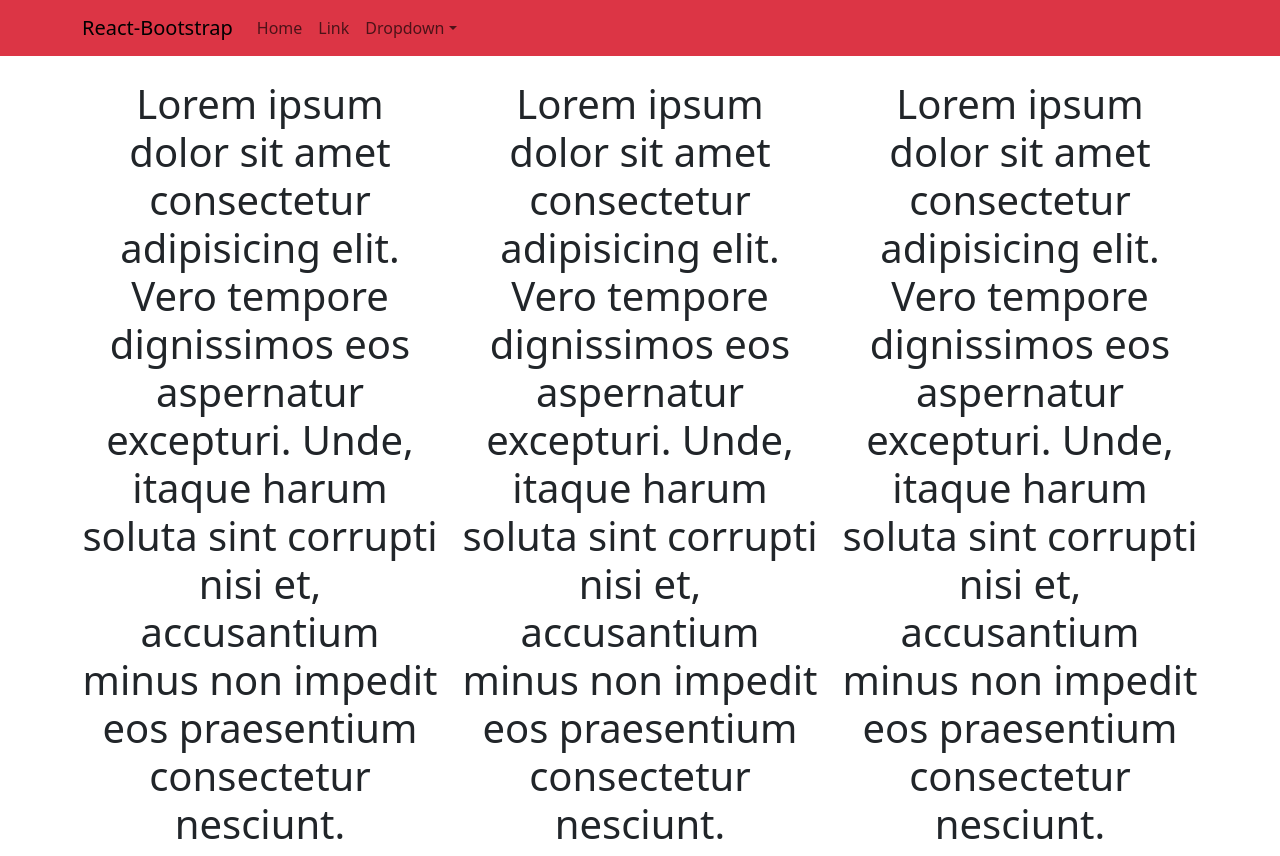
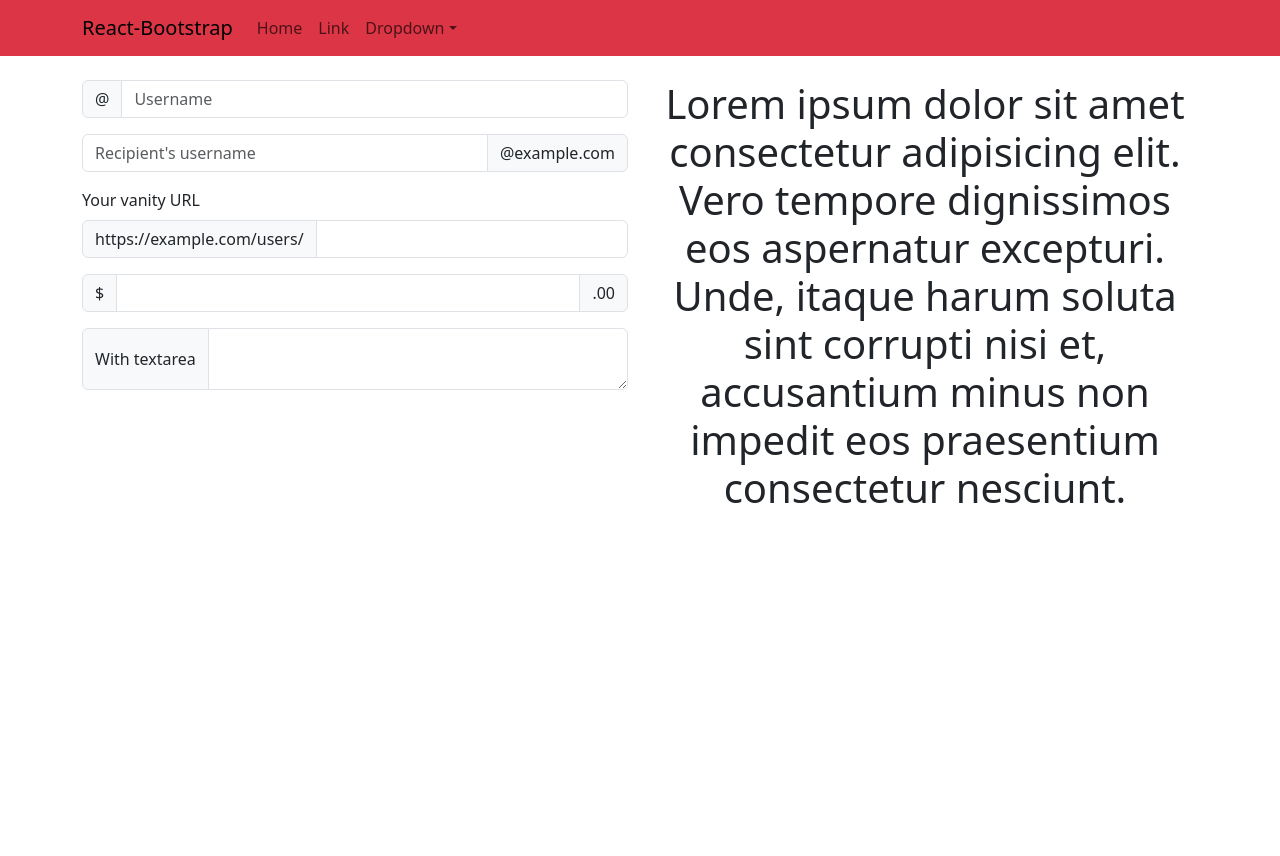
Before and after one commit to datrujillog/TrujiReact, a React (Vite) app in the folder TrujiReact/: page / in a window 1280 px wide. After the commit the page ends 800 px from the top, so only its background shows below. Built offline with nearby package versions, Linux system fonts and the light colour scheme.

Commit message:
chore: Refactor contact component and update layout in contact.tsx

```diff
--- a/TrujiReact/src/components/contact.tsx
+++ b/TrujiReact/src/components/contact.tsx
@@ -5,12 +5,17 @@ import Row from 'react-bootstrap/Row';
 import Col from 'react-bootstrap/Col';
 
 function Contact() {
+
+
+
+
+
     return (
         <>
             <Container className='mt-4'>
                 <Row>
-                    {/* <Col
-                       lg={6}
+                    <Col
+                       lg={6} xs={12}
                         className='mx-auto'>
                         <InputGroup className="mb-3">
                             <InputGroup.Text id="basic-addon1">@</InputGroup.Text>
@@ -48,22 +53,22 @@ function Contact() {
                             <InputGroup.Text>With textarea</InputGroup.Text>
                             <Form.Control as="textarea" aria-label="With textarea" />
                         </InputGroup>
-                    </Col> */}
+                    </Col>
 
 
 
 
-                    <Col lg={4}>
+                    <Col lg={6} xs={12}>
                         <h1 className='text-justify text-center'>Lorem ipsum dolor sit amet consectetur adipisicing elit. Vero tempore dignissimos eos aspernatur excepturi. Unde, itaque harum soluta sint corrupti nisi et, accusantium minus non impedit eos praesentium consectetur nesciunt.</h1>
                     </Col>
 
-                    <Col lg={4}>
+                    {/* <Col lg={4} xs={6}>
                         <h1 className='text-justify text-center'>Lorem ipsum dolor sit amet consectetur adipisicing elit. Vero tempore dignissimos eos aspernatur excepturi. Unde, itaque harum soluta sint corrupti nisi et, accusantium minus non impedit eos praesentium consectetur nesciunt.</h1>
-                    </Col>
+                    </Col> */}
 
-                    <Col lg={4}>
+                    {/* <Col lg={4} xs={12}>
                         <h1 className='text-justify text-center'>Lorem ipsum dolor sit amet consectetur adipisicing elit. Vero tempore dignissimos eos aspernatur excepturi. Unde, itaque harum soluta sint corrupti nisi et, accusantium minus non impedit eos praesentium consectetur nesciunt.</h1>
-                    </Col>
+                    </Col> */}
                 </Row>
             </Container>
         </>
```
